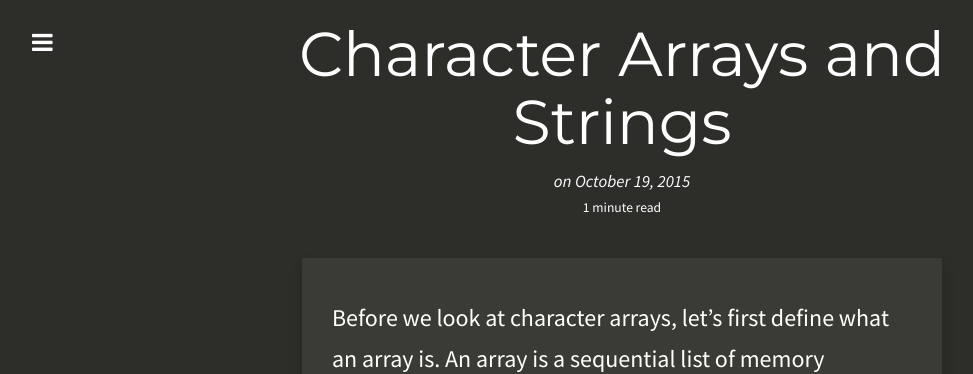
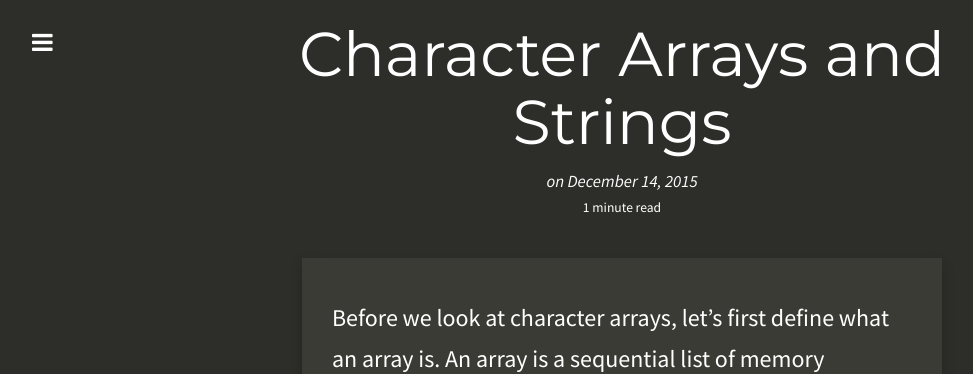
Before and after one commit to esquireatlarge/esquireatlarge.github.io, a Jekyll site: the page built from _posts/2015-12-14-character_arrays.md, in a window 1280 px wide and 900 px high. Shown: the top 374 px of the window, without its empty margins (18-991 px from the left). Built offline with Jekyll 4.4.1, drawn with Linux system fonts in a browser that asks for light colours; nearby versions of some CDN libraries; Markdown is read by kramdown in place of the engine named in the settings.

Commit message:
Update 2015-12-14-character_arrays.md

```diff
--- a/_posts/2015-12-14-character_arrays.md
+++ b/_posts/2015-12-14-character_arrays.md
@@ -1,7 +1,7 @@
 ---
 layout: post
 title: "Character Arrays and Strings"
-date: 2015-10-19
+date: 2015-12-14
 ---
 
 Before we look at character arrays, let's first define what an array is.  An array is a sequential list of memory locations ("blocks").  If you declare an array like so:
```
